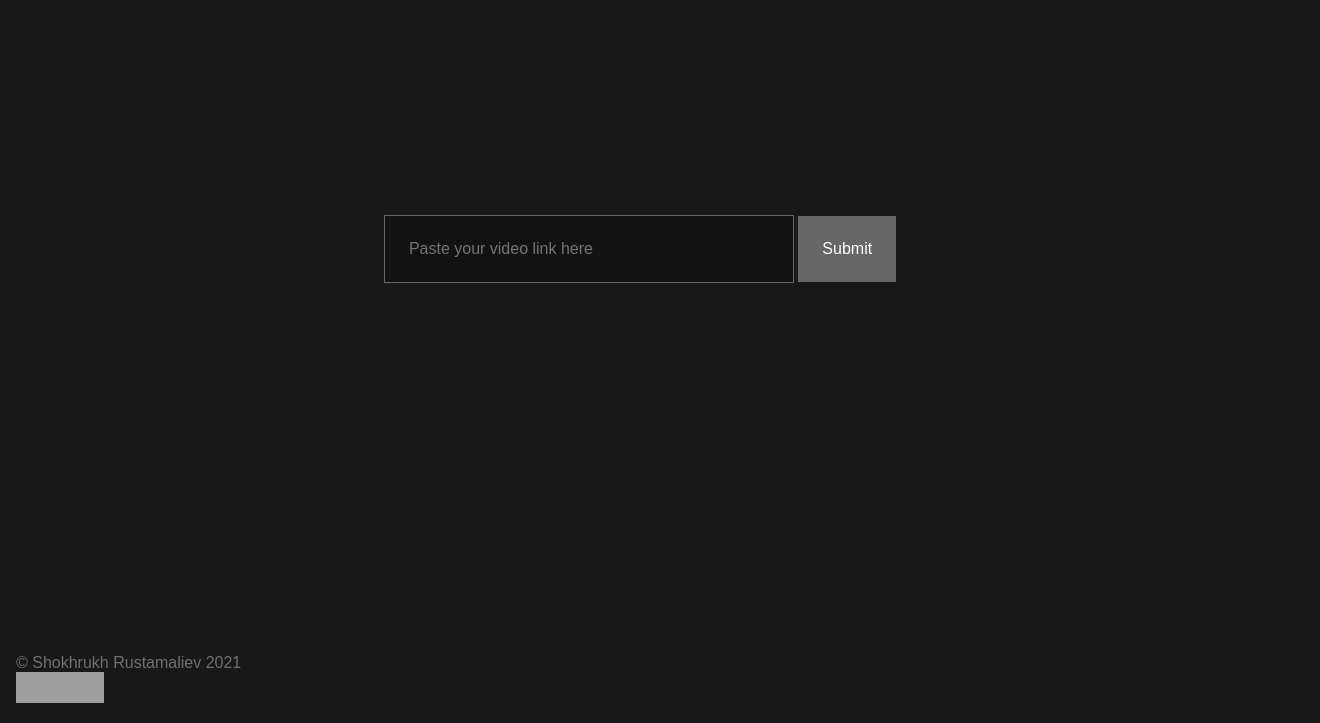
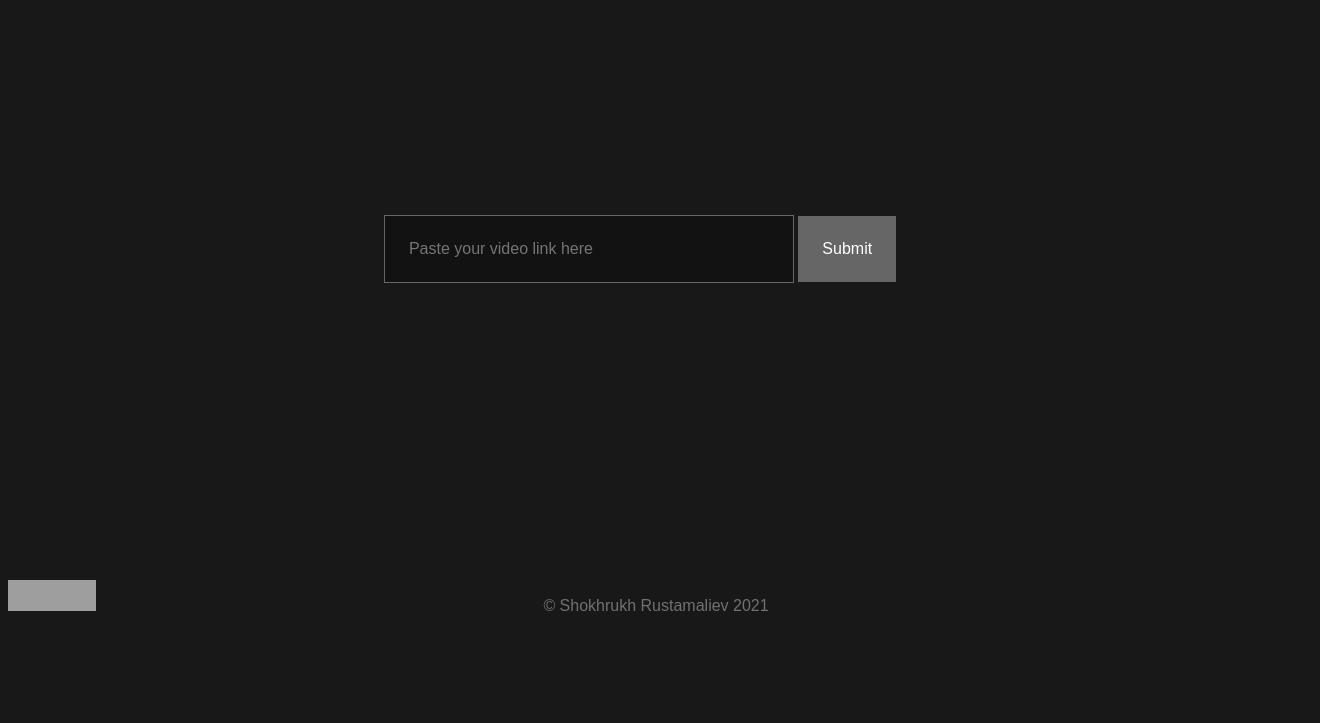
Before and after one commit to BlackDoppi/savefrom.vercel.app, a website: page public/index.html in a window 1280 px wide. Shown: the part 77-800 px from the top of the page, 1320 px wide, since content can reach past the window. Drawn offline with Linux system fonts and the light colour scheme; grey boxes are pictures that could not be loaded.

Commit message:
CSS updated

```diff
--- a/public/style.css
+++ b/public/style.css
@@ -79,12 +79,24 @@ button {
 }
 
 footer {
+    height: 300px;
+    width: 100%;
     color: #717171;
-    position: absolute;
-    bottom: 0;
+    position: relative;
     padding: 1rem;
 }
 
+footer a, footer #copy {
+    width: 100%;
+    position: absolute;
+    bottom: 0;
+    left: 0;
+}
+
+footer a {
+    margin-left: 8px;
+}
+
 #copy {
-    text-align: center;
+    text-align: center
 }
```
